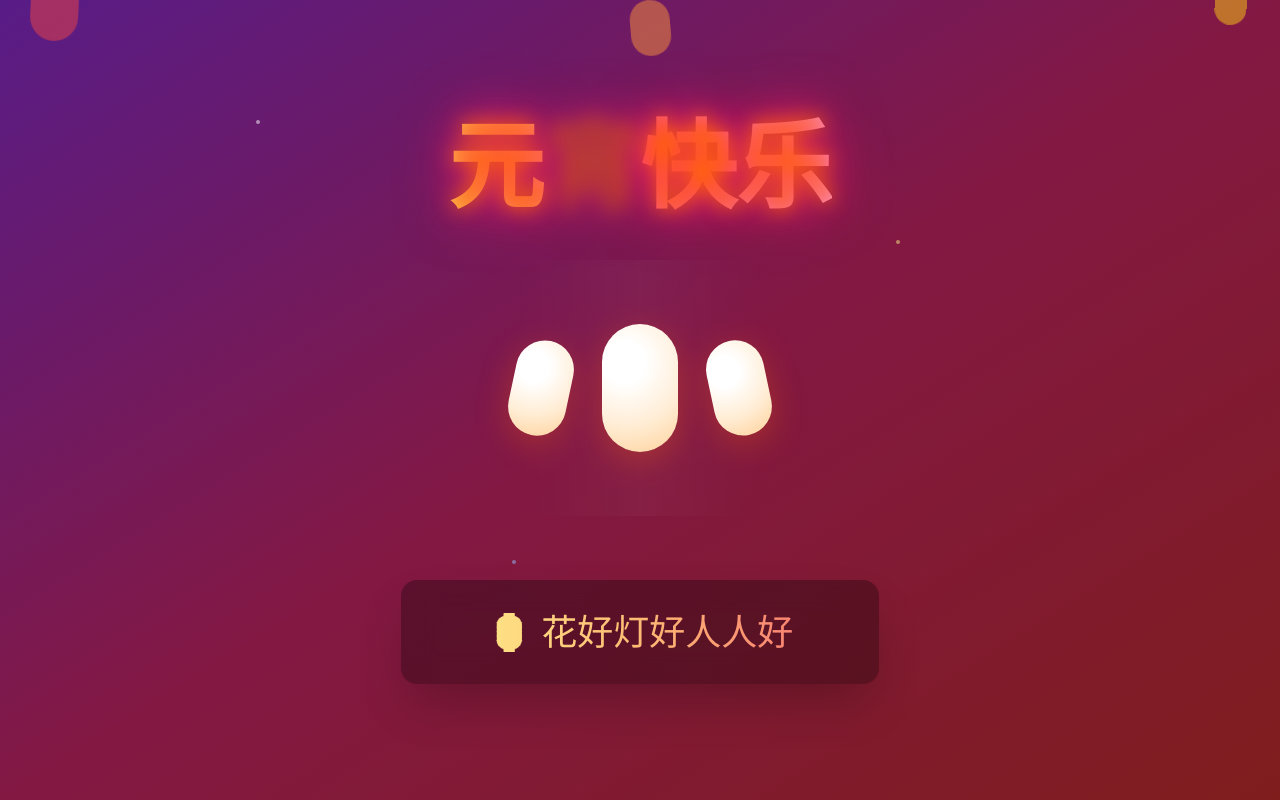
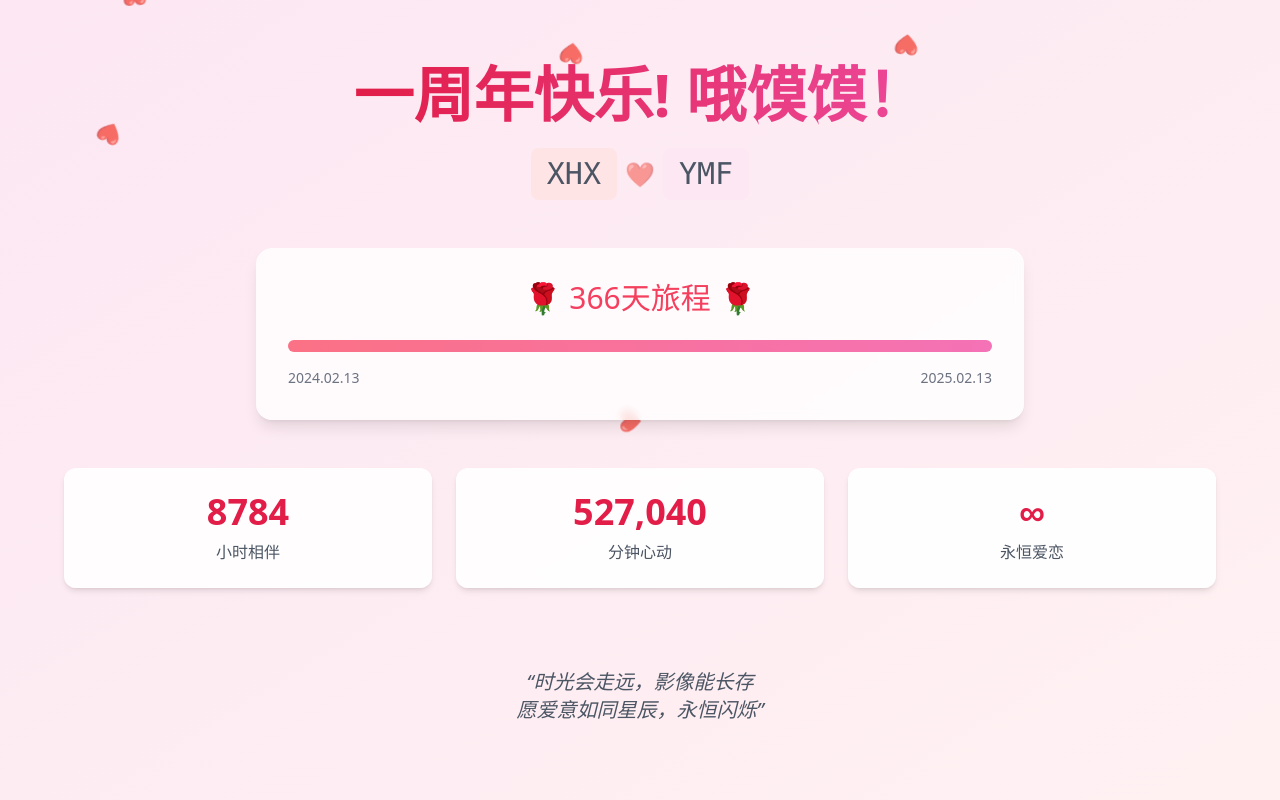
Before and after one commit to 1577427730/valentine-page, a plain HTML site: page index.html in a window 1280 px wide. Drawn offline with nearby package versions, Linux system fonts and the light colour scheme.

Commit message:
Update index.html

```diff
--- a/index.html
+++ b/index.html
@@ -3,156 +3,100 @@
 <head>
     <meta charset="UTF-8">
     <meta name="viewport" content="width=device-width, initial-scale=1.0">
-    <title>元宵盛宴</title>
-    <script src="https://cdn.tailwindcss.com"></script>
+    <title>XHX & YMF 一周年</title>
+    <script src="https://cdn.tailwindcss.com/3.4.1"></script>
     <style>
-        @keyframes float {
-            0%, 100% { transform: translateY(0) rotate(-5deg); }
-            50% { transform: translateY(-30px) rotate(5deg); }
+        @keyframes progress {
+            0% { width: 0; opacity: 0; }
+            100% { width: 100%; opacity: 1; }
         }
-
-        @keyframes glow {
-            0% { filter: drop-shadow(0 0 5px #ff3366); }
-            50% { filter: drop-shadow(0 0 20px #ff6600); }
-            100% { filter: drop-shadow(0 0 5px #ff3366); }
+        @keyframes fall {
+            0% { transform: translateY(-100vh) rotate(0deg); }
+            100% { transform: translateY(100vh) rotate(360deg); }
         }
-
-        .lantern {
-            animation: float 3s ease-in-out infinite;
-            transform-origin: top center;
-        }
-
-        .tangyuan {
-            background: radial-gradient(circle at 30% 30%,
-                #fff 20%,
-                #ffedd5 60%,
-                #ffd8a8 90%
-            );
-            box-shadow: 0 8px 32px rgba(255, 100, 0, 0.3);
-            position: relative;
-        }
-
-        .tangyuan::after {
-            content: '';
-            position: absolute;
-            top: 15%;
-            left: 25%;
-            width: 20%;
-            height: 20%;
-            background: radial-gradient(circle,
-                rgba(255,255,255,0.9) 20%,
-                transparent 60%
-            );
-            border-radius: 50%;
-            transform: rotate(45deg);
-        }
-
-        .spark {
-            background: radial-gradient(circle,
-                rgba(255,200,0,0.8) 10%,
-                transparent 60%
-            );
-            animation: sparkle 1s ease-out;
-        }
-
-        @keyframes sparkle {
-            0% { transform: scale(0); opacity: 1; }
-            100% { transform: scale(3); opacity: 0; }
-        }
-
-        .glow-text {
-            text-shadow: 0 0 10px #ff6600,
-                         0 0 20px #ff3366,
-                         0 0 30px #ff0066;
-            animation: text-glow 2s ease-in-out infinite;
-        }
-
-        @keyframes text-glow {
-            50% { text-shadow: 0 0 20px #ff6600,
-                              0 0 40px #ff3366,
-                              0 0 60px #ff0066; }
+        .heart-rain {
+            position: fixed;
+            pointer-events: none;
+            z-index: 0;
         }
     </style>
 </head>
-<body class="bg-gradient-to-br from-purple-900 via-pink-900 to-red-900 min-h-screen overflow-hidden">
-    <!-- 星空背景 -->
-    <div class="absolute inset-0 animate-pulse">
-        <div class="absolute w-1 h-1 bg-white rounded-full" style="top:15%; left:20%"></div>
-        <div class="absolute w-1 h-1 bg-yellow-200 rounded-full" style="top:30%; left:70%"></div>
-        <div class="absolute w-1 h-1 bg-blue-300 rounded-full" style="top:70%; left:40%"></div>
+<body class="relative min-h-screen bg-gradient-to-br from-pink-100 to-rose-50">
+    <!-- 爱心雨 -->
+    <div id="heart-container" class="heart-rain inset-0"></div>
+
+    <div class="relative z-10 text-center pt-8 md:pt-16 space-y-8 md:space-y-12 px-4">
+        <!-- 主标题 -->
+        <div class="space-y-4 md:space-y-6">
+            <h1 class="text-4xl md:text-6xl font-bold text-rose-600 px-2">
+                <span class="bg-clip-text text-transparent bg-gradient-to-r from-rose-600 to-pink-500">
+                    一周年快乐! 哦馍馍！
+                </span>
+            </h1>
+            <div class="text-xl md:text-3xl text-gray-600 flex items-center justify-center">
+                <span class="font-mono bg-rose-100 px-3 py-1 md:px-4 md:py-2 rounded-lg">XHX</span>
+                <span class="mx-2 text-xl md:text-2xl text-rose-400 animate-pulse">❤</span>
+                <span class="font-mono bg-pink-100 px-3 py-1 md:px-4 md:py-2 rounded-lg">YMF</span>
+            </div>
         </div>
 
-    <!-- 灯笼矩阵 -->
-    <div class="absolute top-0 left-0 right-0 flex justify-between px-8 opacity-50">
-        <div class="lantern w-12 h-16 bg-red-500 rounded-full"></div>
-        <div class="lantern w-10 h-14 bg-orange-400 rounded-full" style="animation-delay: -1s"></div>
-        <div class="lantern w-8 h-12 bg-yellow-400 rounded-full" style="animation-delay: -2s"></div>
+        <!-- 时间进度 -->
+        <div class="mx-auto max-w-3xl bg-white/80 backdrop-blur-sm rounded-xl md:rounded-2xl p-4 md:p-8 shadow-lg">
+            <div class="text-xl md:text-3xl text-rose-500 mb-4 md:mb-6 flex items-center justify-center">
+                <span class="mr-2">🌹</span>366天旅程<span class="ml-2">🌹</span>
+            </div>
+            <div class="relative h-2 md:h-3 bg-gray-100 rounded-full overflow-hidden">
+                <div class="absolute left-0 top-0 h-full bg-gradient-to-r from-rose-400 to-pink-400 animate-progress"
+                     style="animation: progress 2s ease-out forwards"></div>
+            </div>
+            <div class="flex justify-between text-gray-500 mt-3 md:mt-4 text-xs md:text-sm">
+                <span>2024.02.13</span>
+                <span>2025.02.13</span>
+            </div>
         </div>
 
-    <main class="relative z-10 min-h-screen flex flex-col items-center justify-center">
-        <!-- 标题 -->
-        <h1 class="glow-text text-6xl md:text-8xl font-bold mb-12 text-transparent bg-clip-text bg-gradient-to-r from-yellow-300 via-red-400 to-pink-300">
-            元<span class="animate-pulse">宵</span>快乐
-        </h1>
-
-        <!-- 3D汤圆组 -->
-        <div class="relative w-64 h-64 mb-16 cursor-pointer" id="tangyuanGroup">
-            <div class="absolute inset-0 flex items-center justify-center">
-                <div class="tangyuan w-24 h-24 rounded-full transform rotate-12"></div>
-                <div class="tangyuan w-32 h-32 rounded-full mx-8"></div>
-                <div class="tangyuan w-24 h-24 rounded-full transform -rotate-12"></div>
+        <!-- 时间统计 -->
+        <div class="grid grid-cols-1 md:grid-cols-3 gap-4 md:gap-6 max-w-6xl mx-auto">
+            <div class="p-4 md:p-6 bg-white/90 backdrop-blur-sm rounded-lg md:rounded-xl shadow-md hover:transform hover:scale-105 transition-all">
+                <div class="text-3xl md:text-4xl font-bold text-rose-600">8784</div>
+                <div class="text-gray-600 mt-1 md:mt-2 text-sm md:text-base">小时相伴</div>
             </div>
-            <div class="absolute inset-0 bg-gradient-to-r from-transparent via-white/10 to-transparent opacity-30"></div>
+            <div class="p-4 md:p-6 bg-white/90 backdrop-blur-sm rounded-lg md:rounded-xl shadow-md hover:transform hover:scale-105 transition-all">
+                <div class="text-3xl md:text-4xl font-bold text-rose-600">527,040</div>
+                <div class="text-gray-600 mt-1 md:mt-2 text-sm md:text-base">分钟心动</div>
+            </div>
+            <div class="p-4 md:p-6 bg-white/90 backdrop-blur-sm rounded-lg md:rounded-xl shadow-md hover:transform hover:scale-105 transition-all">
+                <div class="text-3xl md:text-4xl font-bold text-rose-600">∞</div>
+                <div class="text-gray-600 mt-1 md:mt-2 text-sm md:text-base">永恒爱恋</div>
+            </div>
         </div>
 
-        <!-- 动态祝福语 -->
-        <div class="bg-black/30 backdrop-blur-lg rounded-2xl p-8 shadow-2xl transition-all hover:scale-105">
-            <p class="text-3xl md:text-4xl font-serif text-transparent bg-clip-text bg-gradient-to-r from-yellow-200 via-orange-300 to-red-400" id="blessing">
-                <span class="animate-pulse">❤</span> 万家灯火共团圆 <span class="animate-pulse">❤</span>
-            </p>
+        <!-- 祝福语 -->
+        <div class="text-base md:text-xl text-gray-600 italic pt-6 md:pt-8 max-w-2xl mx-auto leading-relaxed">
+            “时光会走远，影像能长存<br>
+            愿爱意如同星辰，永恒闪烁”
         </div>
-    </main>
+    </div>
 
     <script>
-        // 汤圆点击特效
-        document.getElementById('tangyuanGroup').addEventListener('click', (e) => {
-            const spark = document.createElement('div');
-            spark.className = 'spark absolute rounded-full w-24 h-24';
-            spark.style.left = `${e.clientX - 48}px`;
-            spark.style.top = `${e.clientY - 48}px`;
-            document.body.appendChild(spark);
-            setTimeout(() => spark.remove(), 1000);
-        });
+        // 移动端优化爱心雨
+        function createHeart() {
+            const heart = document.createElement('div');
+            heart.innerHTML = '❤';
+            heart.className = 'absolute text-lg md:text-xl text-rose-300 opacity-75';
+            heart.style.left = Math.random() * 100 + 'vw';
+            heart.style.animation = `fall ${Math.random() * 3 + 5}s linear infinite`;
+            document.getElementById('heart-container').appendChild(heart);
+        }
+        setInterval(createHeart, 500); // 降低移动端生成频率
 
-        // 动态祝福语
-        const blessings = [
-            "🎆 月圆人圆事事圆",
-            "🏮 花好灯好人人好",
-            "✨ 灯火万家共良宵",
-            "🍡 甜甜蜜蜜庆团圆",
-            "🎇 华灯初上长安乐"
-        ];
-
-        let current = 0;
+        // 性能优化清理
         setInterval(() => {
-            document.getElementById('blessing').innerHTML = `
-                <span class="animate-pulse">${blessings[current].includes('🎆') ? '🎆' : '🏮'}</span>
-                ${blessings[current]}
-                <span class="animate-pulse">${blessings[current].includes('🎆') ? '🎆' : '🏮'}</span>
-            `;
-            current = (current + 1) % blessings.length;
-        }, 2000);
-
-        // 鼠标跟随特效
-        document.addEventListener('mousemove', (e) => {
-            const trail = document.createElement('div');
-            trail.className = 'absolute w-2 h-2 bg-yellow-300 rounded-full pointer-events-none';
-            trail.style.left = `${e.clientX}px`;
-            trail.style.top = `${e.clientY}px`;
-            trail.style.transform = `scale(${Math.random() * 0.5 + 0.5})`;
-            document.body.appendChild(trail);
-            setTimeout(() => trail.remove(), 500);
-        });
+            const hearts = document.getElementById('heart-container').children;
+            if(hearts.length > 30) { // 减少移动端爱心数量
+                hearts[0].remove();
+            }
+        }, 1000);
     </script>
 </body>
 </html>
```
Lines whose indentation alone changed are shown as unchanged.
